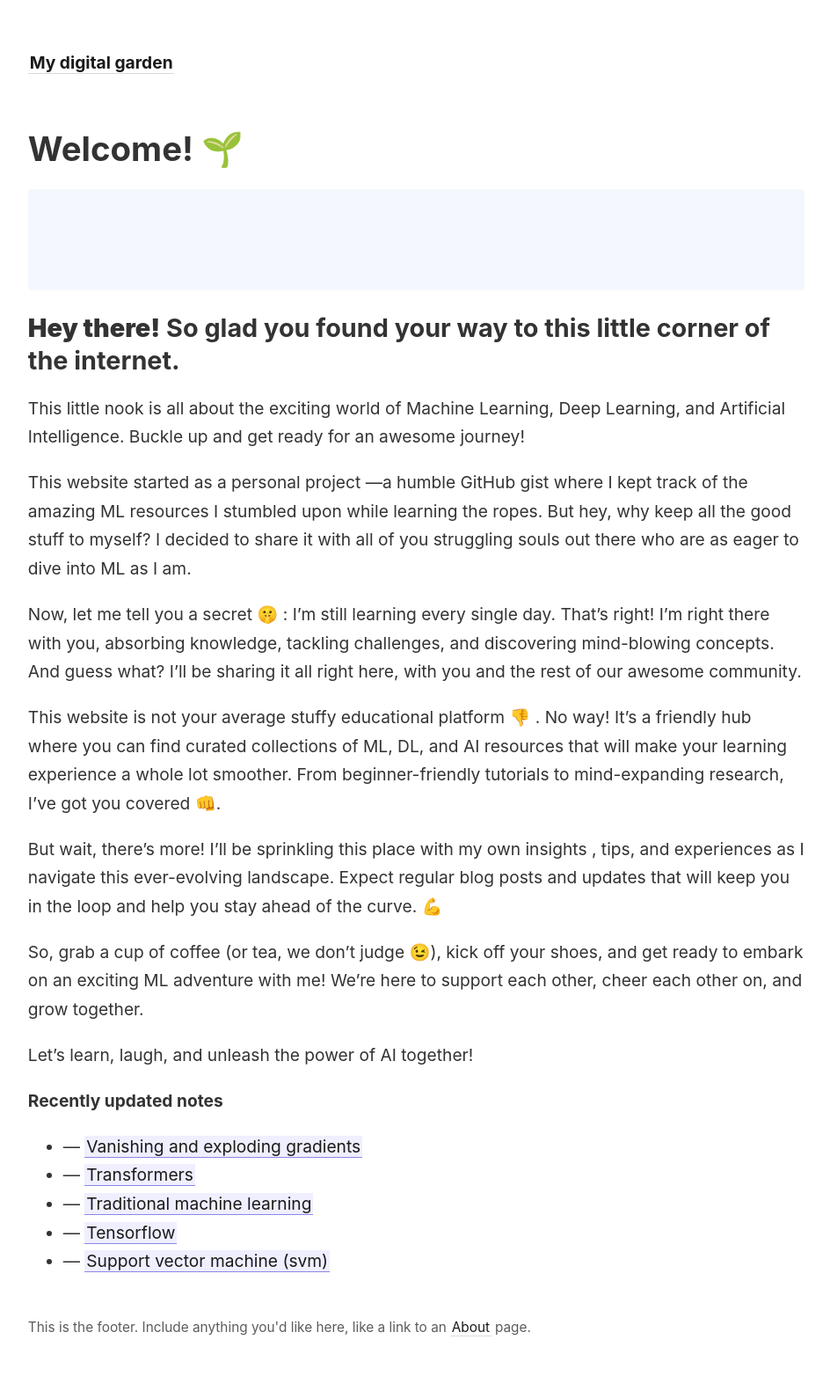
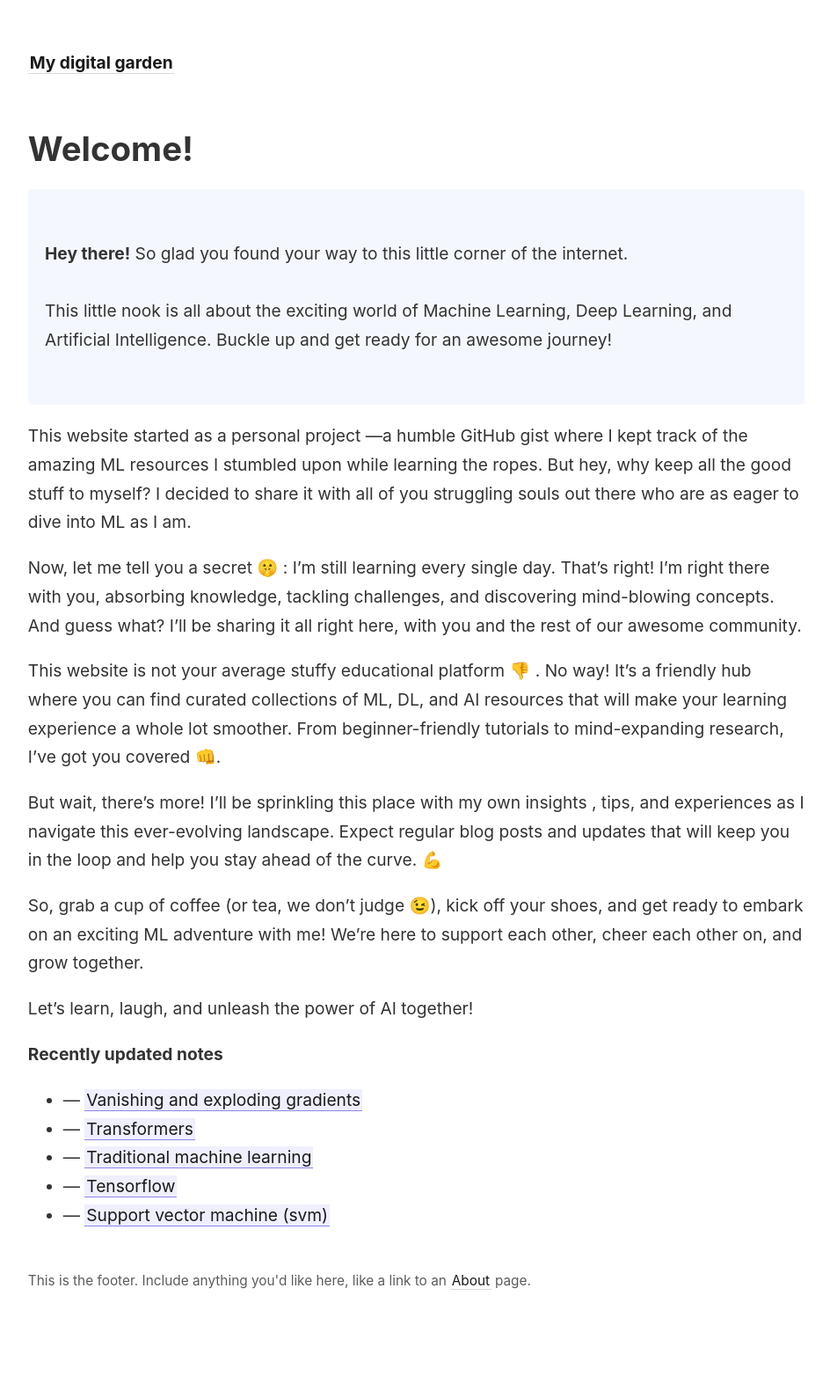
Before and after one commit to proy9714/priyadarshi-digital-garden, a Jekyll site: the page built from _pages/index.md, in a window 1280 px wide. Shown: the whole page at 88% size, without its empty margins (45-989 px from the left). Built offline with Jekyll 4.4.1, drawn with Linux system fonts in a browser that asks for light colours; after the commit the page ends 1536 px from its top, so only the background shows below that.

Commit message:
vault backup: 2023-06-02 17:06:10

```diff
--- a/_pages/index.md
+++ b/_pages/index.md
@@ -5,11 +5,11 @@ id: home
 permalink: /
 ---
 
-# Welcome! 🌱
+# Welcome!
 
 <p style="padding: 3em 1em; background: #f5f7ff; border-radius: 4px;">
-  <h2><strong>Hey there!</strong> So glad you found your way to this little corner of the internet.</h2>
-  <p>This little nook is all about the exciting world of Machine Learning, Deep Learning, and Artificial Intelligence. Buckle up and get ready for an awesome journey!</p>
+  <strong>Hey there!</strong> So glad you found your way to this little corner of the internet. <br><br>
+  This little nook is all about the exciting world of Machine Learning, Deep Learning, and Artificial Intelligence. Buckle up and get ready for an awesome journey!
 </p>
 
 This website started as a personal project —a humble GitHub gist where I kept track of the amazing ML resources I stumbled upon while learning the ropes. But hey, why keep all the good stuff to myself? I decided to share it with all of you struggling souls out there who are as eager to dive into ML as I am.
```
